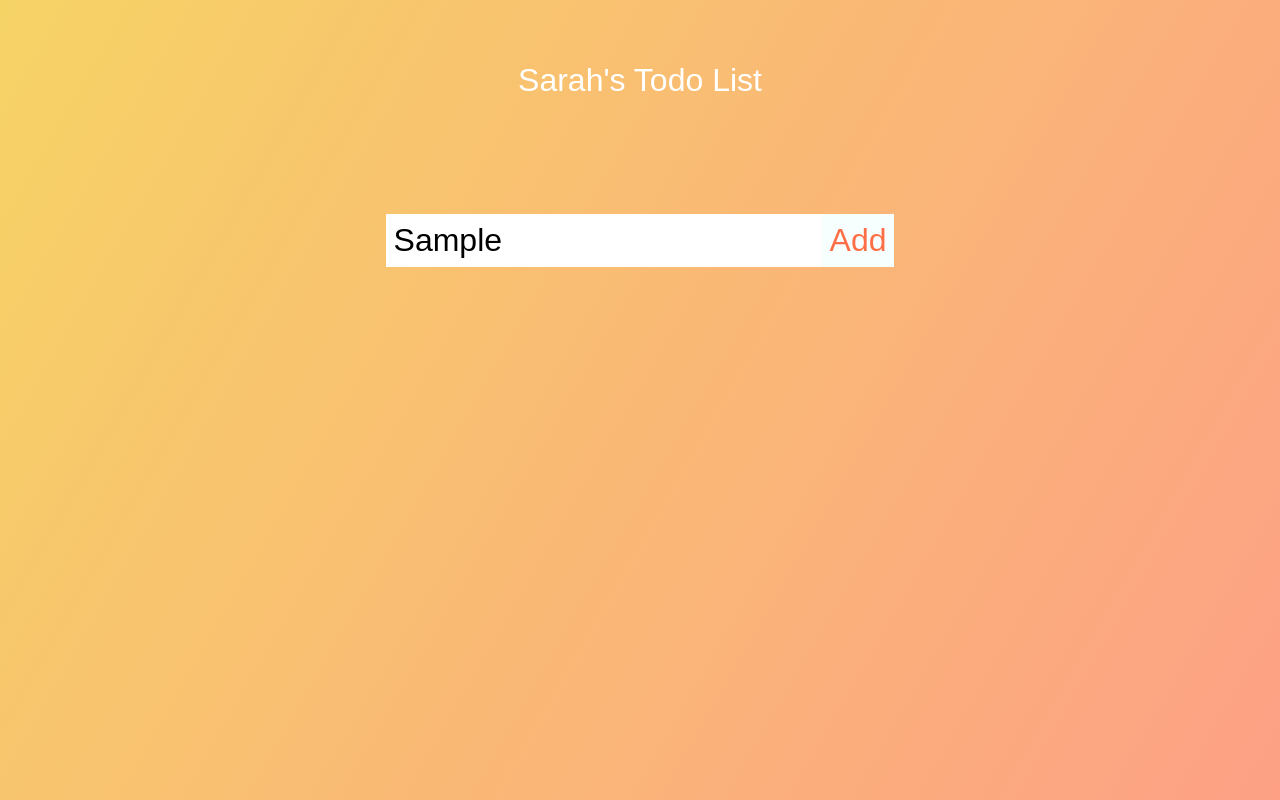
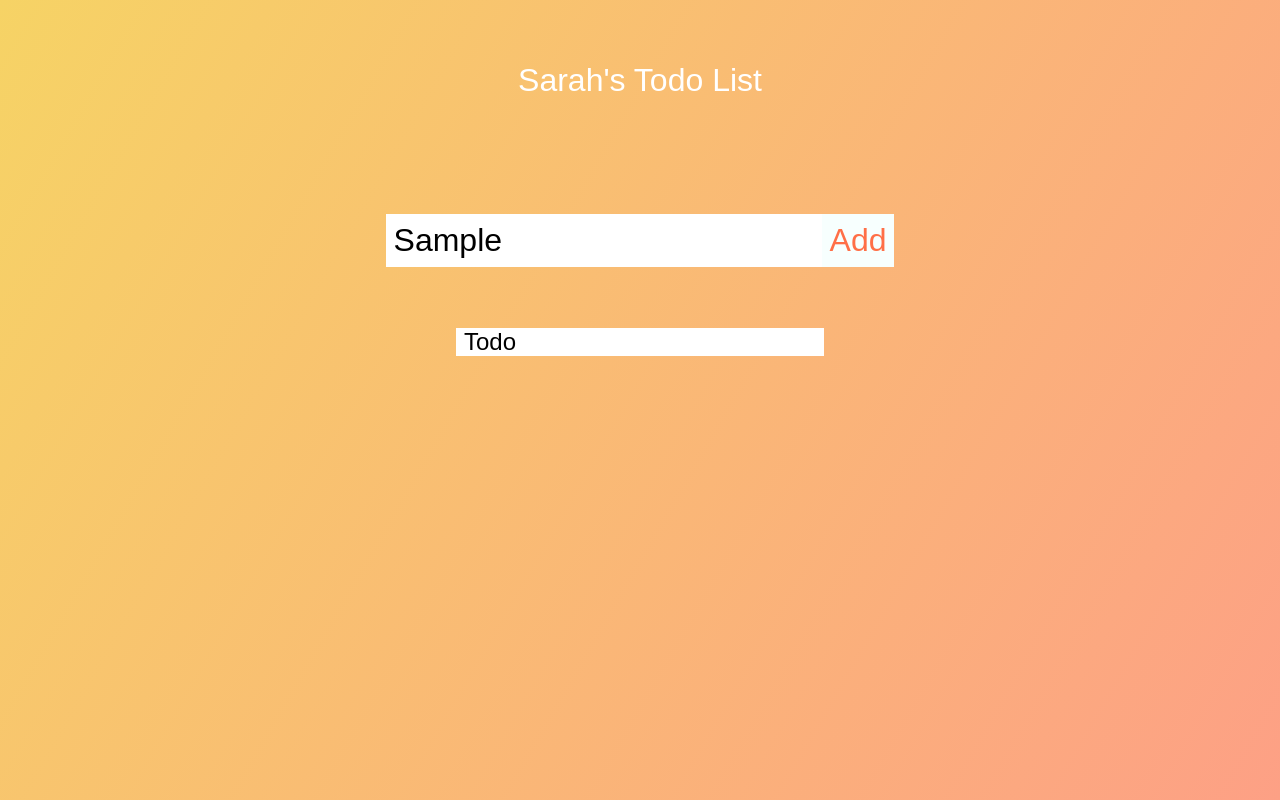
Before and after one commit to juliaalencarb/redux-todo-app, a React (Vite) app: page / in a window 1280 px wide. Both pictures are taken after typing "Sample" into the empty fields and a click on the button "Add". Built offline with nearby package versions, Linux system fonts and the light colour scheme.

Commit message:
Progress

```diff
--- a/src/App.jsx
+++ b/src/App.jsx
@@ -1,24 +1,16 @@
 import React, {useState} from 'react';
 import './App.css';
+import { TodoForm, TodoList } from './components';
 
 function App() {
   const [inputText, setInputText] = useState('');
-
-  function handleInput(e) {
-    setInputText(e.target.value);
-  }
-
-  function handleSubmit(e) {
-    e.preventDefault();
-  }
+  const [todos, setTodos] = useState([]);
 
   return (
     <div>
       <header>Sarah's Todo List</header>
-      <form>
-        <input value={inputText} type="text" className="todo-input" onChange={handleInput} />
-		    <button type="submit" className="todo-button" onClick={handleSubmit}>Add</button>
-      </form>
+      <TodoForm inputText={inputText} setInputText={setInputText} todos={todos} setTodos={setTodos} />
+      <TodoList todos={todos} />
     </div>
   );
 }
--- /dev/null
+++ b/src/components/TodoForm/index.jsx
@@ -0,0 +1,24 @@
+
+function TodoForm({ inputText, setInputText, todos, setTodos }) {
+  console.log(todos)
+  function handleInput(e) {
+    setInputText(e.target.value);
+  }
+
+  function handleSubmit(e) {
+    e.preventDefault();
+    setTodos([
+     ...todos,
+     {text: inputText, completed: false}
+    ])
+  }
+
+  return (
+    <form>
+        <input type="text" className="todo-input" onChange={handleInput} />
+		<button type="submit" className="todo-button" onClick={handleSubmit}>Add</button>
+    </form>
+  )
+}
+
+export default TodoForm;
--- /dev/null
+++ b/src/components/TodoItem/index.jsx
@@ -0,0 +1,9 @@
+function TodoItem() {
+	return(
+		<li className="todo">
+		    <span className="todo-item">Todo</span>
+		</li>
+	)
+	}
+
+export default TodoItem;
--- /dev/null
+++ b/src/components/TodoList/index.jsx
@@ -0,0 +1,11 @@
+import TodoItem from "../TodoItem";
+
+function TodoList({ todos }) {
+	return(
+		<div className="todo-container">
+            <ul className="todo-list">{todos.map((todo) => <TodoItem />)}</ul>
+		</div>
+	)
+}
+
+export default TodoList;
--- /dev/null
+++ b/src/components/index.jsx
@@ -0,0 +1,2 @@
+export { default as TodoForm } from './TodoForm';
+export {default as TodoList} from './TodoList';
```
